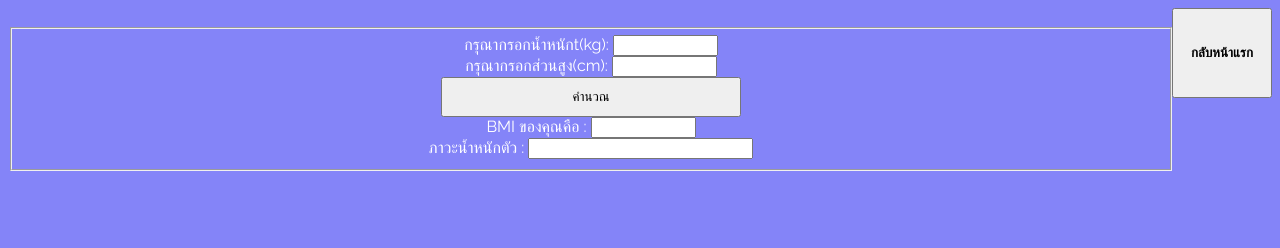
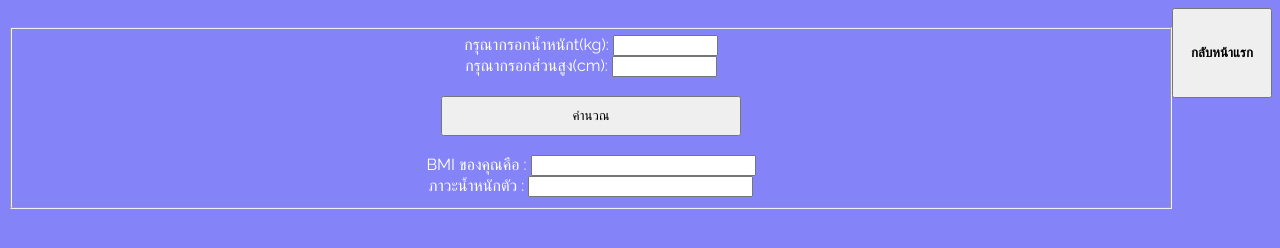
Before and after one commit to Plaifapharino/Plaifa.github.io, a plain HTML site: page BMI.html in a window 1280 px wide. Drawn offline with Linux system fonts and the light colour scheme; files whose address does not match are found by name; a web font is replaced by a local one.

Commit message:
Update BMI.html

```diff
--- a/BMI.html
+++ b/BMI.html
@@ -40,11 +40,11 @@
 <body>
   <button style="float:right;width:100px;height:90px;" onclick="document.location='index.html'"><b>กลับหน้าแรก</b></button><br>
    <center><fieldset><form name="bmiForm">
-        กรุณากรอกน้ำหนักt(kg): <input type="text" name="weight" size="10"><br />
-        กรุณากรอกส่วนสูง(cm): <input type="text" name="height" size="10"><br />
-        <input type="button" value="คำนวณ" onClick="Bmi()" style="width:300px;height:40px;" ><br />
-         BMI ของคุณคือ : <input type="text" name="bmi" size="10"><br />
-       ภาวะน้ำหนักตัว : <input type="text" name="meaning" size="25"><br />
+    <td>กรุณากรอกน้ำหนักt(kg):</td> <input type="text" name="weight" size="10"><br />
+    <td>กรุณากรอกส่วนสูง(cm):</td> <input type="text" name="height" size="10"><br /><br />
+        <input type="button" value="คำนวณ" onClick="Bmi()" style="width:300px;height:40px;" ><br /><br />
+    <td>BMI ของคุณคือ :</td> <input type="text" name="bmi" size="25"><br />
+    <td>ภาวะน้ำหนักตัว :</td> <input type="text" name="meaning" size="25"><br />
        </form></fieldset></center>
 </body>
 </html>
```
